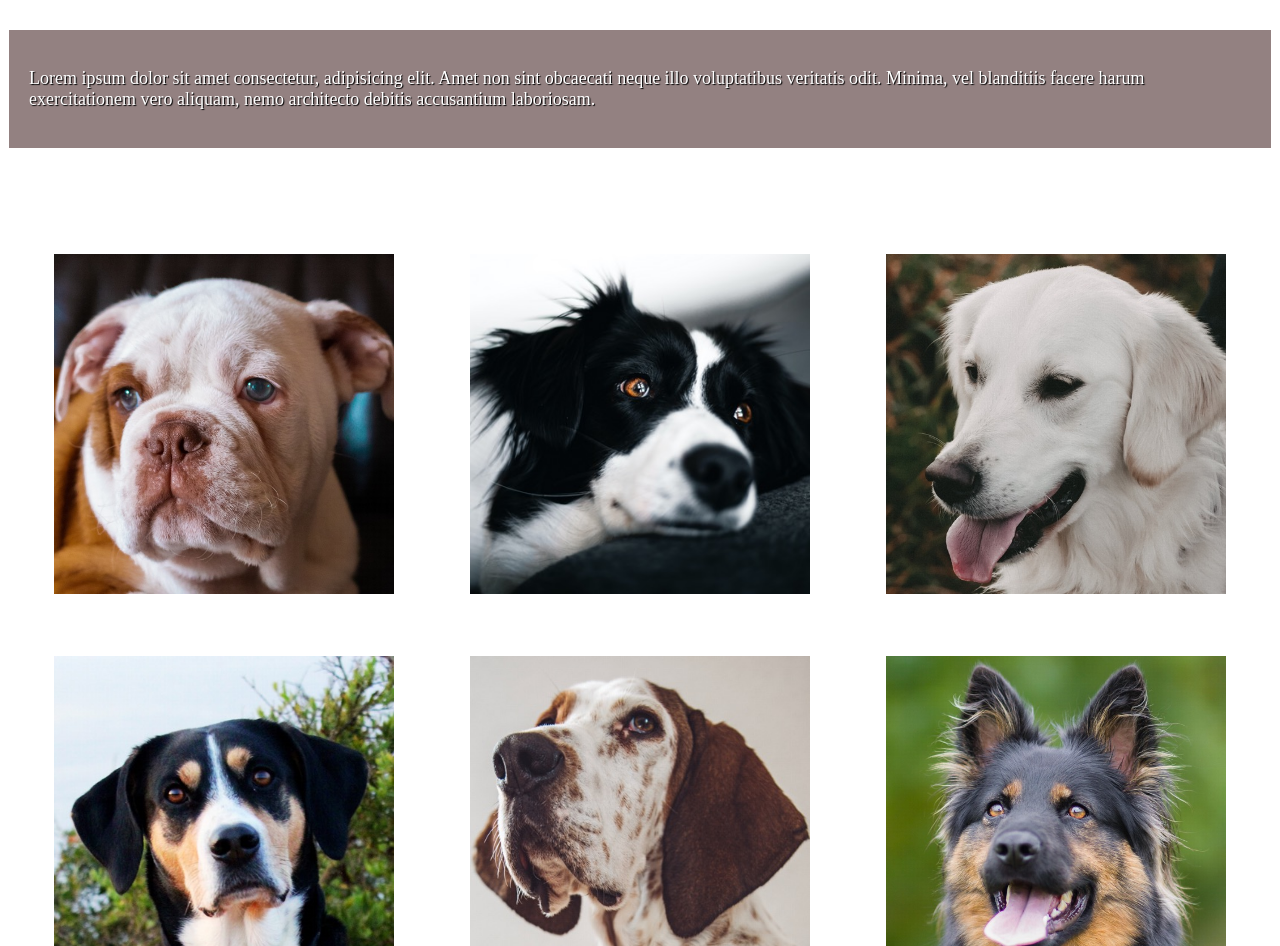
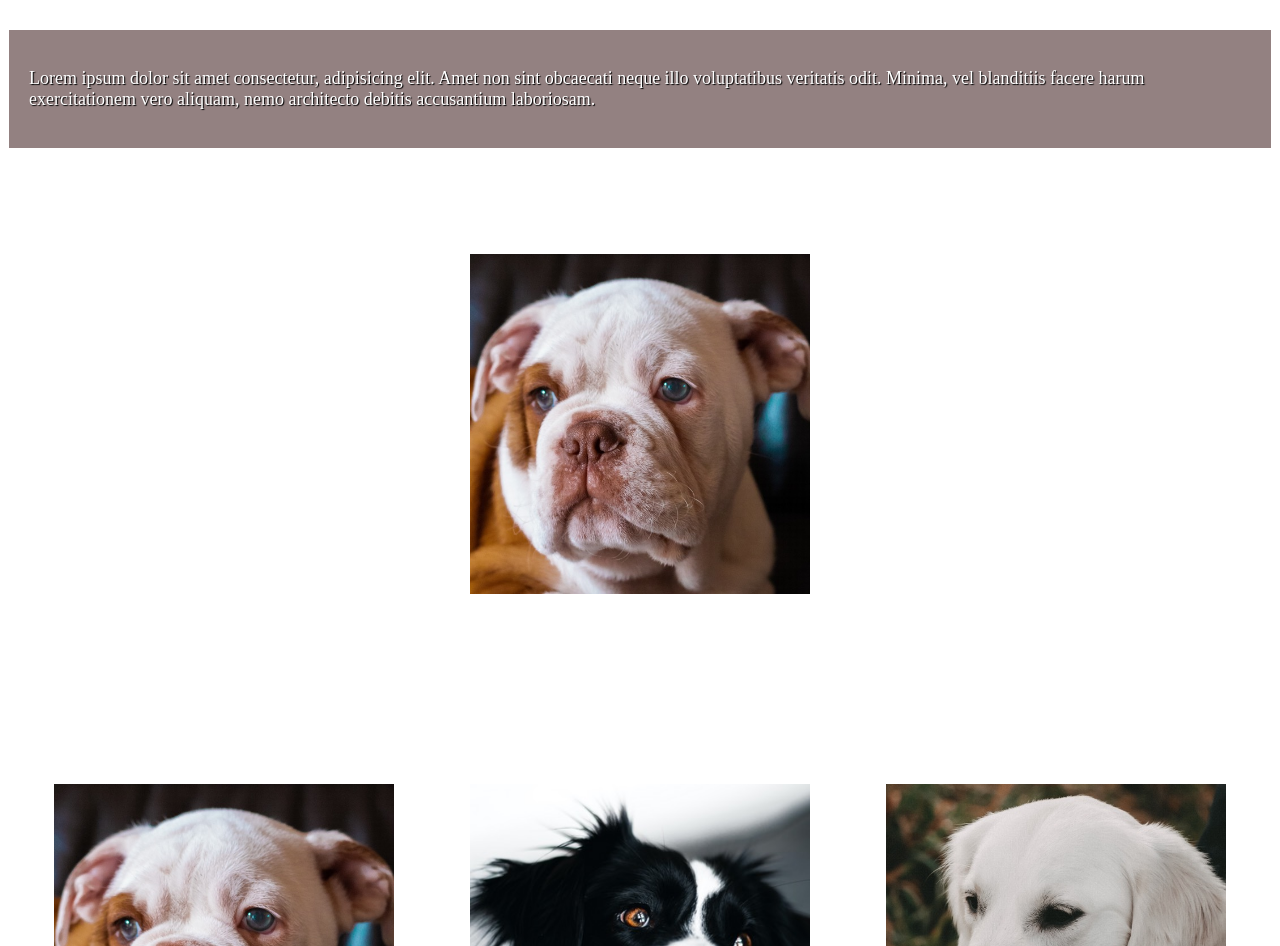
Before and after one commit to fzdigm/CH18, a plain HTML site: page index.html in a window 1280 px wide. Shown: the part 154-1100 px from the top of the page. Drawn offline with Linux system fonts and the light colour scheme.

Commit message:
first commit

```diff
--- a/index.html
+++ b/index.html
@@ -12,6 +12,12 @@
     <div class="div0">
         <p>Lorem ipsum dolor sit amet consectetur, adipisicing elit. Amet non sint obcaecati neque illo voluptatibus veritatis odit. Minima, vel blanditiis facere harum exercitationem vero aliquam, nemo architecto debitis accusantium laboriosam.</p>
     </div>
+
+    <div class="div1">
+        <a href=""><img src="images/dog1.jpg" alt=""></a>
+        <p>Lorem ipsum dolor sit amet consectetur, adipisicing elit. Amet non sint obcaecati neque illo voluptatibus veritatis odit. Minima, vel blanditiis facere harum exercitationem vero aliquam, nemo architecto debitis accusantium laboriosam.</p>
+    </div>
+
 
     <div class="div1">
         <a href=""><img src="images/dog1.jpg" alt=""></a>
```
